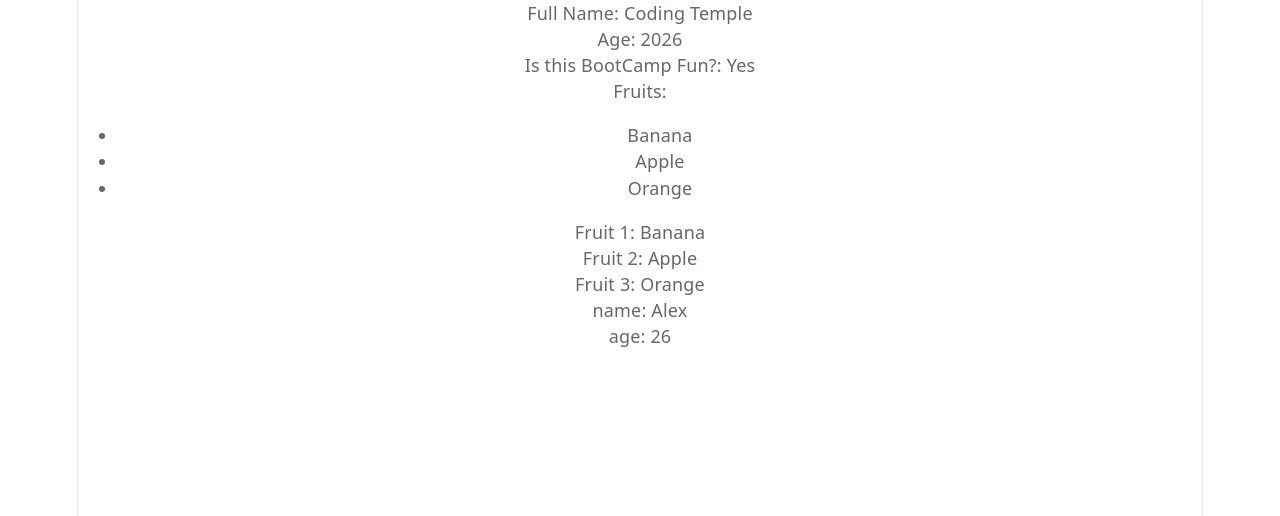
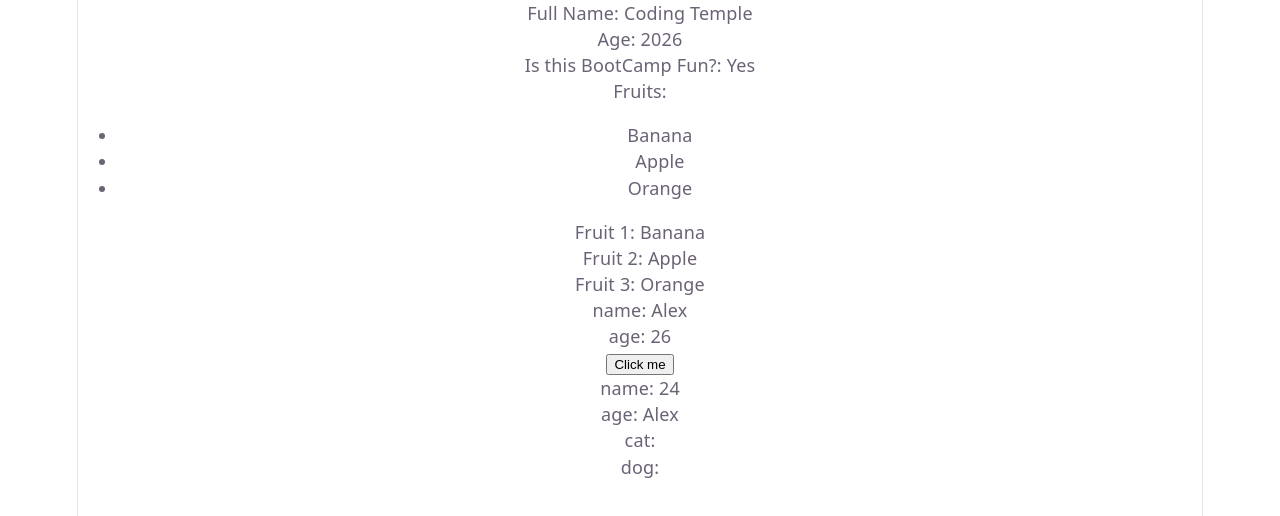
Before and after one commit to coding-cryptid/todo-list-typescript, a React (Vite) app: page / in a window 1280 px wide. Shown: the top 516 px of the page. Built offline with nearby package versions, Linux system fonts and the light colour scheme.

Commit message:
more practicing in the sandbox

```diff
--- a/src/App.tsx
+++ b/src/App.tsx
@@ -16,22 +16,45 @@
     age: 26,
   };
 
+  const shapeShifter: any = {
+    name: 24,
+    age: 'Alex'
+  }
+
+  const printToConsole = (value: string): void => {
+    console.log(value);
+  }
+
+  const cat: null = null;
+  const dog: undefined = undefined;
+  console.log('cat ',cat);
+  console.log('dog',dog);
+
   return (
     <div>
       <p>Full Name: {fullName}</p>
       <p>Age: {year}</p>
       <p>Is this BootCamp Fun?: {isThisBootCampFun ? 'Yes' : 'No'}</p>
+
       <p>Fruits:</p>
       <ul>
         {fruits.map((fruit, index) => (
           <li key={index}>{fruit}</li>
         ))}
       </ul>
+
       <p>Fruit 1: {fruits[0]}</p>
       <p>Fruit 2: {fruits[1]}</p>
       <p>Fruit 3: {fruits[2]}</p>
+
       <p>name: {person1.name}</p>
       <p>age: {person1.age}</p>
+
+      <button onClick={() => printToConsole('Hello, TypeScript!')}>Click me</button>
+      <p>name: {shapeShifter.name}</p>
+      <p>age: {shapeShifter.age}</p>
+      <p>cat: {cat}</p>
+      <p>dog: {dog}</p>
     </div>
   )
 }
```
